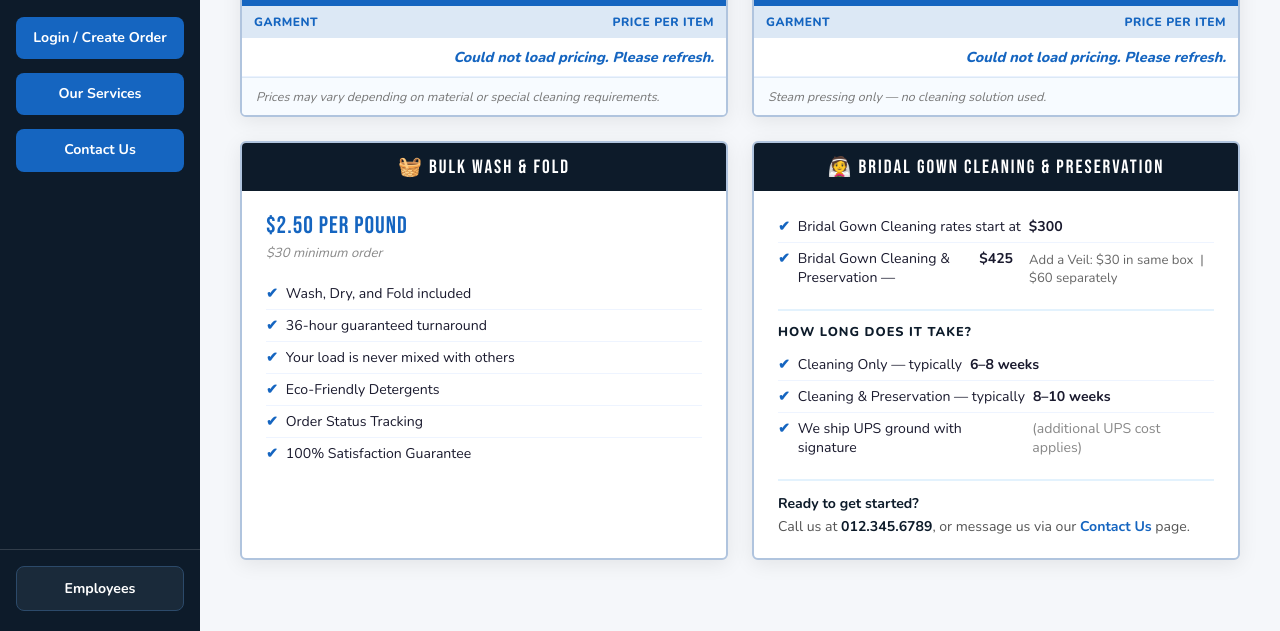
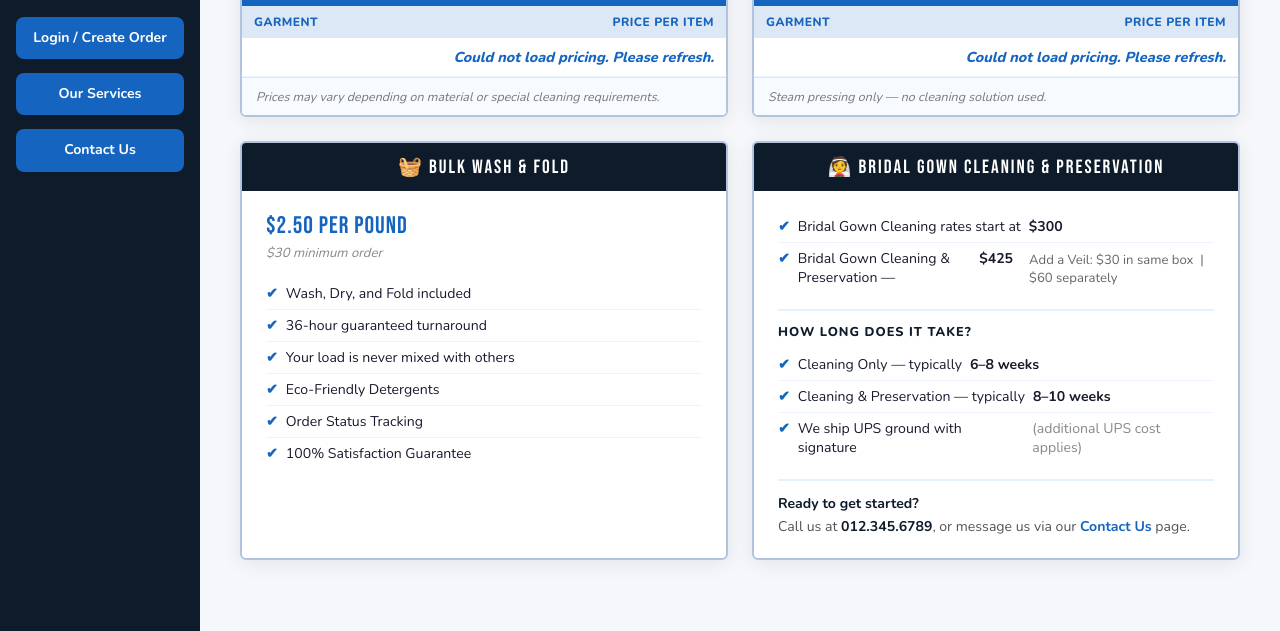
Before and after one commit to Marcos-ss-ss/IT461-Website, a website: page pricing.html in a window 1280 px wide. Shown: the part 169-800 px from the top of the page. Drawn offline with nearby package versions, Linux system fonts and the light colour scheme; no server answers.

Commit message:
Update pricing.html

```diff
--- a/pricing.html
+++ b/pricing.html
@@ -139,9 +139,6 @@
     <li><a href="pricing.html">Our Services</a></li>
     <li><a href="Contact.html">Contact Us</a></li>
   </ul>
-  <div class="nav-bottom">
-    <a href="employee.html">Employees</a>
-  </div>
 </nav>
 
 <div class="main-content">
```
